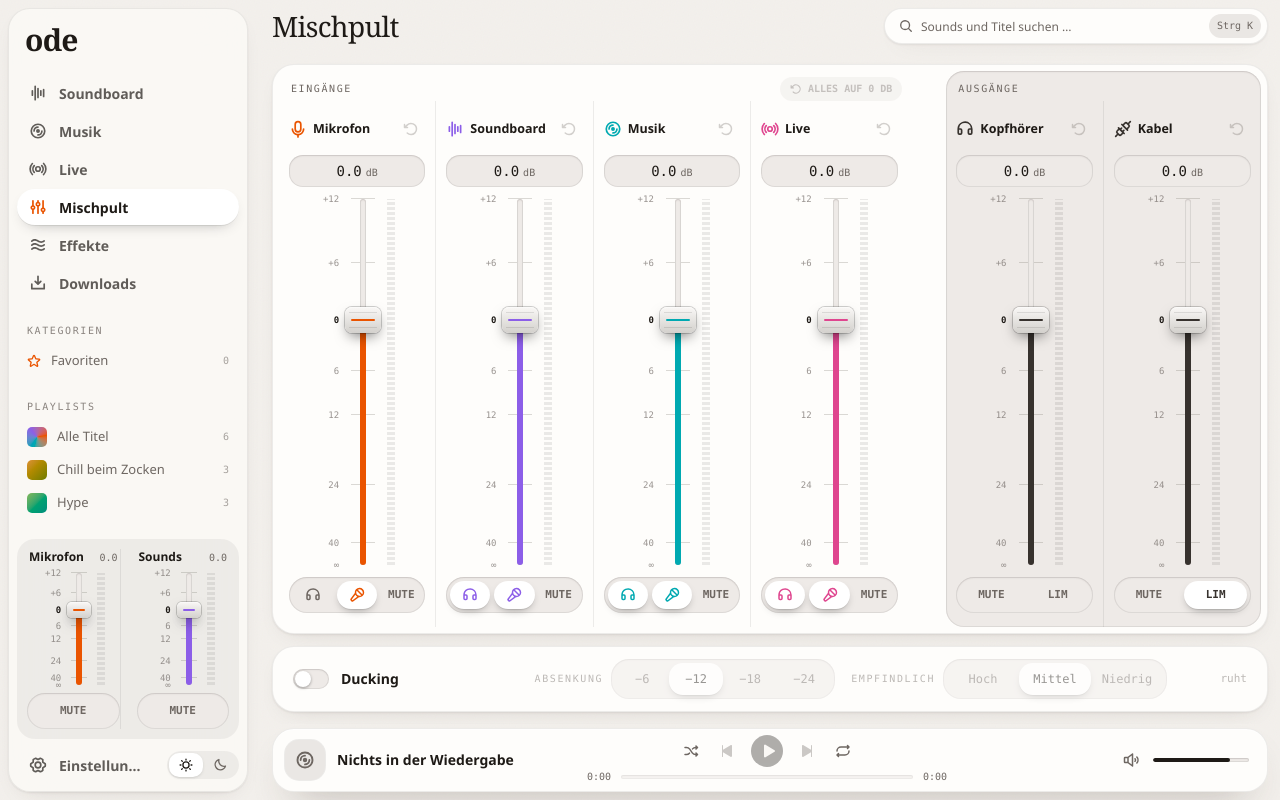
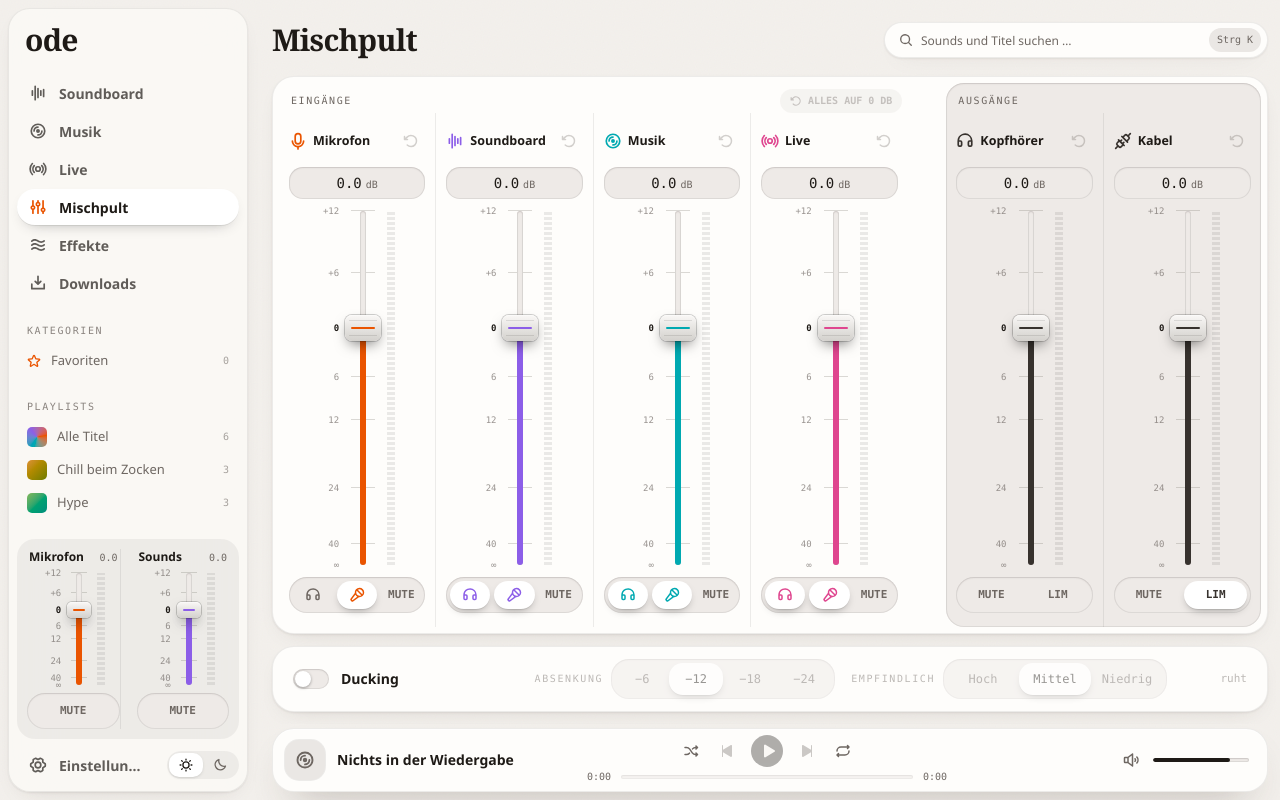
Before and after one commit to MosesCommitsFraud/Ode, a React (Vite) app: page / in a window 1280 px wide. Built offline with nearby package versions, Linux system fonts and the light colour scheme.

Commit message:
Obere Leiste auf den Schriftzug ausgerichtet
Seitentitel in Größe und Gewicht wie 'ode' (30 px, halbfett) und auf
derselben Höhe; Suche und Fensterknöpfe sitzen mittig auf dieser Linie.

```diff
--- a/src/components/shell/TopBar.tsx
+++ b/src/components/shell/TopBar.tsx
@@ -1,14 +1,15 @@
 import { Search } from "./Search";
 import { WindowControls } from "./WindowControls";
 
+/** Titel, Suche und Fensterknöpfe stehen auf derselben Linie wie der Schriftzug „ode“ in der Sidebar. */
 export function TopBar({ title }: { title: string }) {
   return (
     <header
       data-tauri-drag-region
-      className="flex h-[var(--topbar-height)] shrink-0 items-start gap-3 pt-2 pr-3 pl-6"
+      className="flex h-[var(--topbar-height)] shrink-0 items-start gap-3 pt-[22px] pr-3 pl-6"
     >
       <div data-tauri-drag-region className="flex h-9 min-w-0 items-center">
-        <h1 data-tauri-drag-region className="font-display text-[28px] leading-none font-medium tracking-tight">{title}</h1>
+        <h1 data-tauri-drag-region className="font-display text-[30px] leading-none font-semibold tracking-tight">{title}</h1>
       </div>
       <div data-tauri-drag-region className="flex flex-1 justify-end">
         <Search />
--- a/src/index.css
+++ b/src/index.css
@@ -17,7 +17,7 @@
 :root {
   --radius: 0.875rem;
   --control-radius: 0.625rem;
-  --topbar-height: 52px;
+  --topbar-height: 64px;
   --sidebar-width: 15rem;
 
   --canvas: oklch(95.6% 0.006 75);
```
